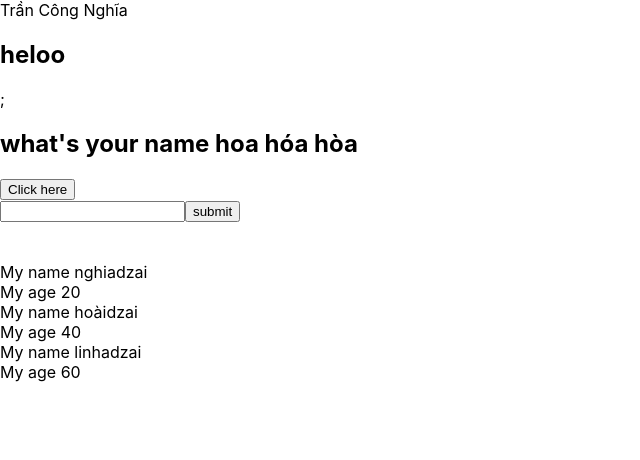
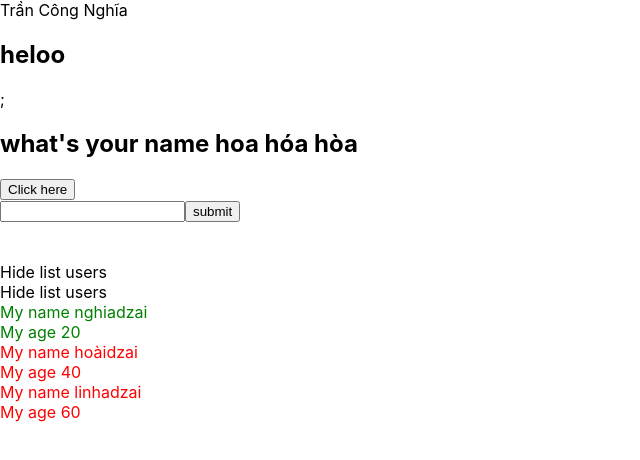
Before and after one commit to Hksiusua/Reactjs, a React (Create React App) app in the folder base-react-redux/: page / in a window 1280 px wide. Shown: the top 460 px of the page, without its empty margins (0-640 px from the left). Built offline with nearby package versions, Linux system fonts and the light colour scheme; the HTML template or start-up script is replaced by a standard one.

Commit message:
25-Nghia-hideshow

```diff
--- a/base-react-redux/src/App.css
+++ b/base-react-redux/src/App.css
@@ -1,14 +1,21 @@
+.red {
+  color: red;
+}
+.green {
+  color: green;
+}
+
 body {
   margin: 0;
-  font-family: -apple-system, BlinkMacSystemFont, 'Segoe UI', 'Roboto', 'Oxygen',
-    'Ubuntu', 'Cantarell', 'Fira Sans', 'Droid Sans', 'Helvetica Neue',
+  font-family: -apple-system, BlinkMacSystemFont, "Segoe UI", "Roboto", "Oxygen",
+    "Ubuntu", "Cantarell", "Fira Sans", "Droid Sans", "Helvetica Neue",
     sans-serif;
   -webkit-font-smoothing: antialiased;
   -moz-osx-font-smoothing: grayscale;
 }
 
 code {
-  font-family: source-code-pro, Menlo, Monaco, Consolas, 'Courier New',
+  font-family: source-code-pro, Menlo, Monaco, Consolas, "Courier New",
     monospace;
 }
 
--- a/base-react-redux/src/components/Displayinfor.js
+++ b/base-react-redux/src/components/Displayinfor.js
@@ -1,20 +1,45 @@
 import React from "react";
 
 class Displayinfor extends React.Component {
+  state = {
+    isshowListUser: true,
+  };
+  handleShowHide = () => {
+    this.setState({
+      isshowListUser: !this.state.isshowListUser,
+    });
+  };
+
   render() {
     const { listUsers } = this.props;
 
     return (
       <div>
+        <div>
+          <span
+            onClick={() => {
+              this.handleShowHide();
+            }}
+          >
+            Hide list users <br></br>
+            {this.state.isshowListUser === true
+              ? "Hide list users"
+              : "show list users"}
+          </span>
+        </div>
+        {this.state.isshowListUser && (
+          <div>
             {listUsers.map((user) => {
               return (
-            <div key={user.id}>
+                <div key={user.id} className={user.age > 20 ? "red" : "green"}>
                   <div>My name {user.name}</div>
                   <div>My age {user.age}</div>
                 </div>
               );
             })}
           </div>
+        )}
+      </div>
     );
   }
 }
```
Lines whose indentation alone changed are shown as unchanged.
